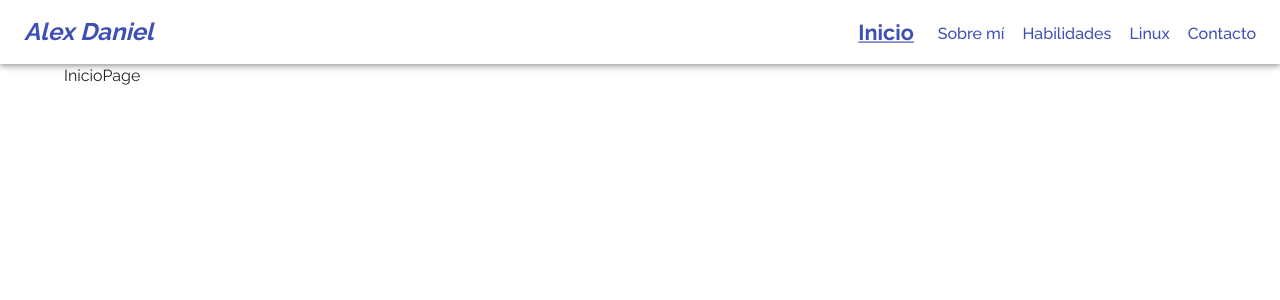
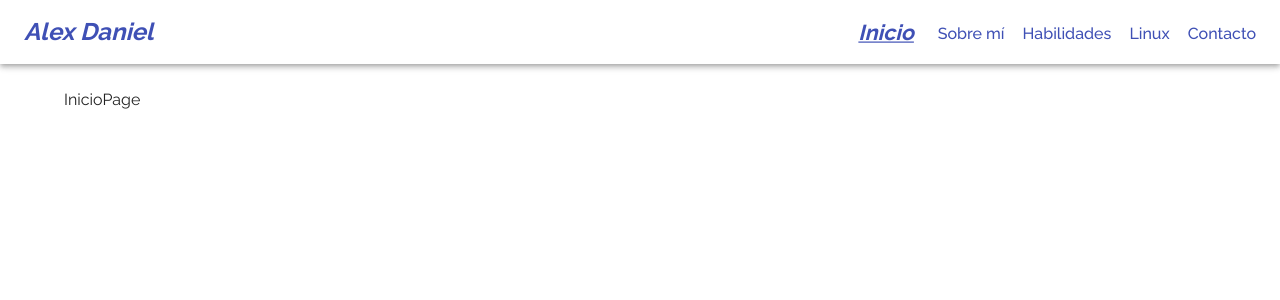
Before and after one commit to PandavionxD/Website_v1, a React (Vite) app: page / in a window 1280 px wide. Shown: the top 300 px of the page. Built offline with nearby package versions, Linux system fonts and the light colour scheme.

Commit message:
Corrijiendo detalles.

```diff
--- a/src/App.jsx
+++ b/src/App.jsx
@@ -20,7 +20,7 @@ export const App = () => {
   return (
     <>
       <Navbar />
-      <Container>
+      <Container sx={{mt:3,minHeight:'85vh'}} >
         <Routes>
           <Route path="/" element={<InicioPage />} />
           <Route path="/about" element={<AboutPage />} />
--- a/src/UI/Navbar.jsx
+++ b/src/UI/Navbar.jsx
@@ -87,7 +87,6 @@ export const Navbar = () => {
             height: '60vh',
             flexDirection: "column",
             justifyContent: "center",
-            color: "white",
             fontSize: 20,
             fontWeight:700,
             color:'primary.main'
--- a/src/UI/nav.css
+++ b/src/UI/nav.css
@@ -11,8 +11,12 @@
   font-weight: 700;
   transform: scale(1.3);
   padding: 0 10px;
+  font-style: italic;
 }
+
+
 .active {
+  font-style: italic;
   transition: all 0.6s;
   display: inline-block;
   text-decoration: underline;
```
